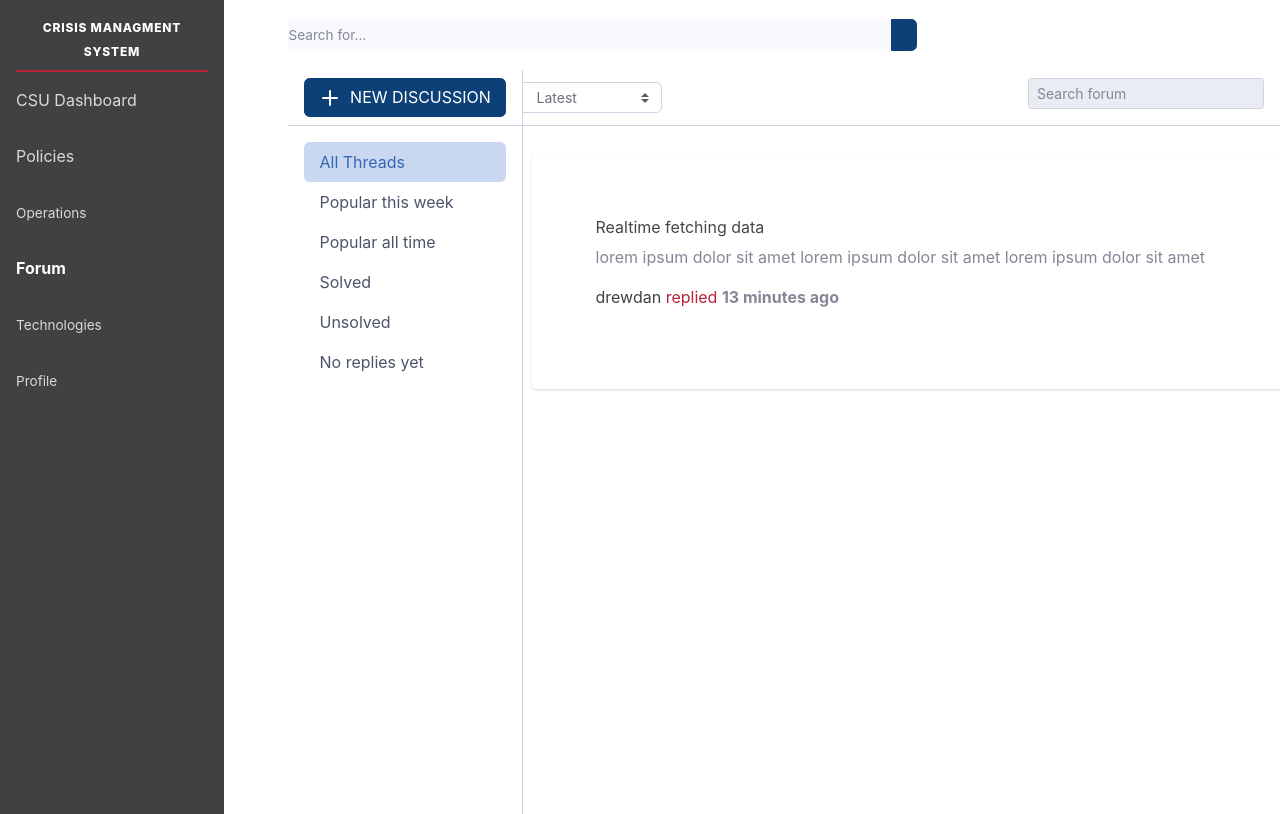
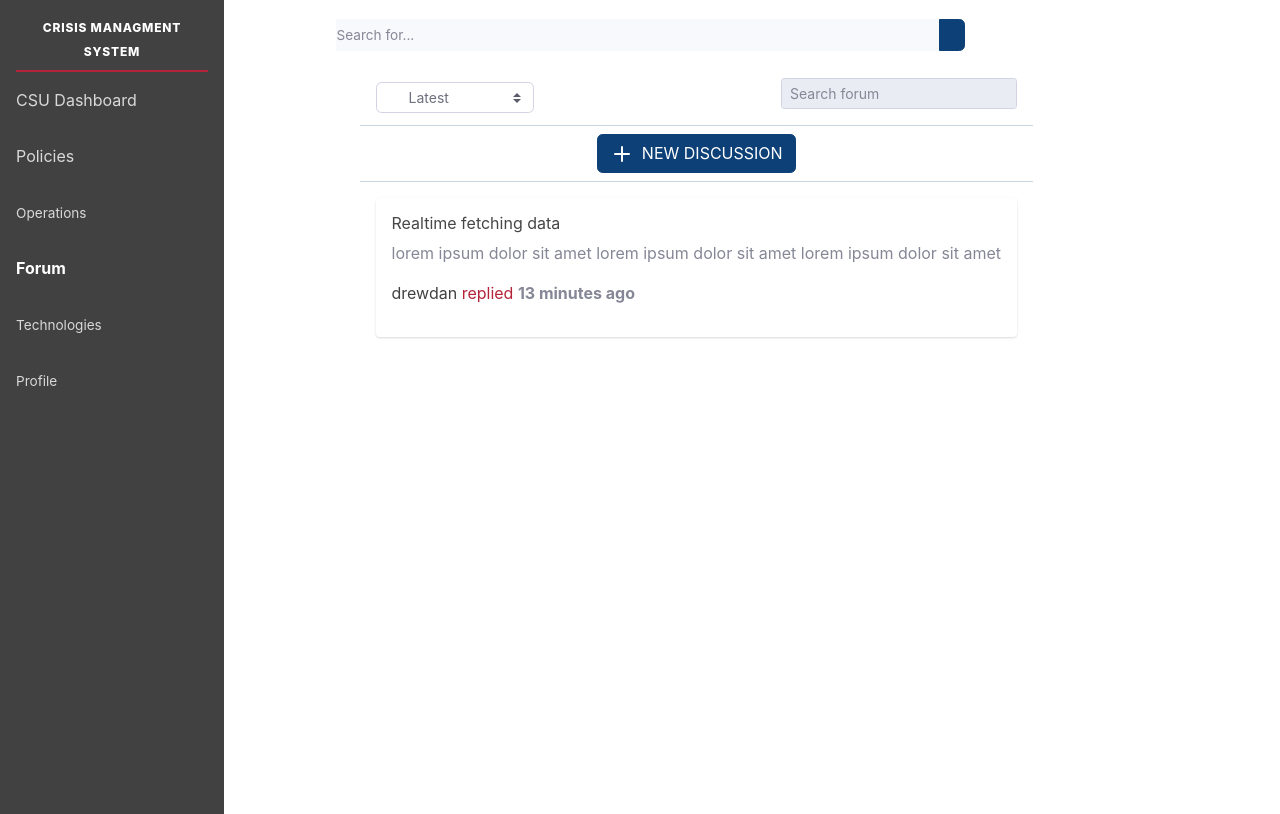
Before and after one commit to SP-Crisis/CrisisFrontEnd, a React (Create React App) app: page /forum in a window 1280 px wide. Built offline with nearby package versions, Linux system fonts and the light colour scheme.

Commit message:
trying to fix discussion

```diff
--- a/src/components/Forum.jsx
+++ b/src/components/Forum.jsx
@@ -1,48 +1,15 @@
 import React from "react";
 
+
 function Forum() {
+
   return (
     <div className="forum">
+      <link rel="stylesheet" href="https://cdnjs.cloudflare.com/ajax/libs/font-awesome/5.12.0-2/css/all.min.css" integrity="sha256-46r060N2LrChLLb5zowXQ72/iKKNiw/lAmygmHExk/o=" crossorigin="anonymous" />
+        <div class="container">
             <div class="main-body ">
               <div class="inner-wrapper">
-              <div class="inner-sidebar">
-                <div class="inner-sidebar-header justify-content-center">
-                  <button class="btn btn-primary has-icon btn-block" type="button" data-toggle="modal" data-target="#threadModal">
-                      <svg xmlns="http://www.w3.org/2000/svg" width="24" height="24" viewBox="0 0 24 24" fill="none" stroke="currentColor" stroke-width="2" stroke-linecap="round" stroke-linejoin="round" class="feather feather-plus mr-2">
-                          <line x1="12" y1="5" x2="12" y2="19"></line>
-                          <line x1="5" y1="12" x2="19" y2="12"></line>
-                      </svg>
-                    NEW DISCUSSION
-                  </button>
-                </div>
 
-                <div class="inner-sidebar-body p-0">
-                <div class="p-3 h-100" data-simplebar="init">
-                <div class="simplebar-wrapper" style={{margin: "-16px"}}>
-                <div class="simplebar-height-auto-observer-wrapper"><div class="simplebar-height-auto-observer"></div></div>
-                        <div class="simplebar-mask">
-                            <div class="simplebar-offset" style={{right: "0px", bottom: "0px" }}>
-                                <div class="simplebar-content-wrapper" style={{height: "100%"}}>
-                                    <div class="simplebar-content" style={{padding: "16px"}}>
-                                        <nav class="nav nav-pills nav-gap-y-1 flex-column">
-                                            <a href="javascript:void(0)" class="nav-link nav-link-faded has-icon active">All Threads</a>
-                                            <a href="javascript:void(0)" class="nav-link nav-link-faded has-icon">Popular this week</a>
-                                            <a href="javascript:void(0)" class="nav-link nav-link-faded has-icon">Popular all time</a>
-                                            <a href="javascript:void(0)" class="nav-link nav-link-faded has-icon">Solved</a>
-                                            <a href="javascript:void(0)" class="nav-link nav-link-faded has-icon">Unsolved</a>
-                                            <a href="javascript:void(0)" class="nav-link nav-link-faded has-icon">No replies yet</a>
-                                        </nav>
-                                    </div>
-                                </div>
-                            </div>
-                        </div>
-                        <div class="simplebar-placeholder" style={{width: "234px", height: "292px" }}></div>
-                    </div>
-                    <div class="simplebar-track simplebar-horizontal" style={{visibility: "hidden"}}><div class="simplebar-scrollbar" style={{width: "0px", display: "none"}}></div></div>
-                    <div class="simplebar-track simplebar-vertical" style={{visibility: "visible"}}><div class="simplebar-scrollbar" style={{height: "151px", display: "block"}}></div></div>
-                </div>
-                </div>
-              </div>
 
               <div class="inner-main">
                 <div class="inner-main-header">
@@ -58,6 +25,19 @@ function Forum() {
                     <input type="text" class="form-control form-control-sm bg-gray-200 border-gray-200 shadow-none mb-4 mt-4" placeholder="Search forum" />
                 </span>
                 </div>
+              </div>
+              <div class="inner-sidebar">
+                <div class="inner-sidebar-header justify-content-center">
+                  <button class="btn btn-primary has-icon btn-block" type="button" data-toggle="modal" data-target="#threadModal">
+                      <svg xmlns="http://www.w3.org/2000/svg" width="24" height="24" viewBox="0 0 24 24" fill="none" stroke="currentColor" stroke-width="2" stroke-linecap="round" stroke-linejoin="round" class="feather feather-plus mr-2">
+                          <line x1="12" y1="5" x2="12" y2="19"></line>
+                          <line x1="5" y1="12" x2="19" y2="12"></line>
+                      </svg>
+                    NEW DISCUSSION
+                  </button>
+
+
+              </div>
               </div>
 
               <div class="inner-main-body p-2 p-sm-3 collapse forum-content ">
@@ -80,9 +60,8 @@ function Forum() {
               </div>
             </div>
 
-
-            <div class="modal fade" id="threadModal" tabindex="-1" role="dialog" aria-labelledby="threadModalLabel" aria-hidden="true">
-        <div class="modal-dialog modal-lg" role="document">
+            <div class="modal" id="#threadModal" tabindex="-1" role="dialog" aria-labelledby="threadModalLabel" aria-hidden="true">
+             <div class="modal-dialog modal-lg" role="document">
             <div class="modal-content">
                 <form>
                     <div class="modal-header d-flex align-items-center bg-primary text-white">
@@ -99,7 +78,8 @@ function Forum() {
                         <textarea class="form-control summernote" style={{display: "none"}}></textarea>
 
                         <div class="custom-file form-control-sm mt-3" style={{width: "300px"}}>
-
+                            <input type="file" class="custom-file-input" id="customFile" multiple="" />
+                            <label class="custom-file-label" for="customFile">Attachment</label>
                         </div>
                     </div>
                     <div class="modal-footer">
@@ -110,6 +90,8 @@ function Forum() {
             </div>
         </div>
     </div>
+
+    </div>
     </div>
   );
 }
--- a/src/forum.css
+++ b/src/forum.css
@@ -17,16 +17,14 @@ body{
 
 .inner-main,
 .inner-sidebar {
-    position: absolute;
+    position: relative;
     top: 0;
     bottom: 0;
-    display: flex;
-    flex-direction: column;
+    display: contents;
 }
 .inner-sidebar {
     left: 0;
     width: 235px;
-    border-right: 1px solid #cbd5e0;
     background-color: #fff;
     z-index: 1;
 }
@@ -109,7 +107,6 @@ body{
 }
 
 .cardf {
-    position: relative;
     display: flex;
     flex-direction: column;
     min-width: 0;
@@ -123,7 +120,7 @@ body{
 
 }
 
-.card-bodyf {
+.cardf-body {
     flex: 1 1 auto;
     min-height: 1px;
     padding: 1rem;
```
Also changed, not shown: src/dashboard.css.
